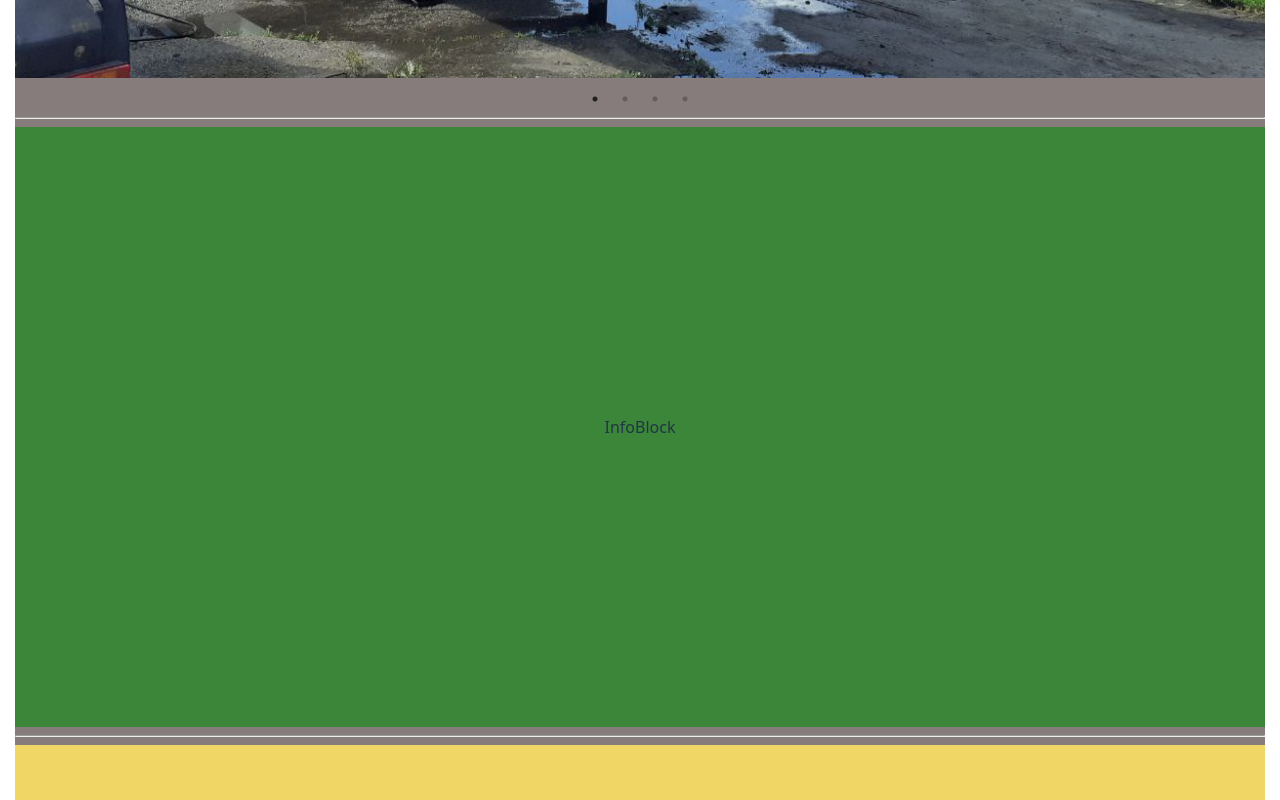
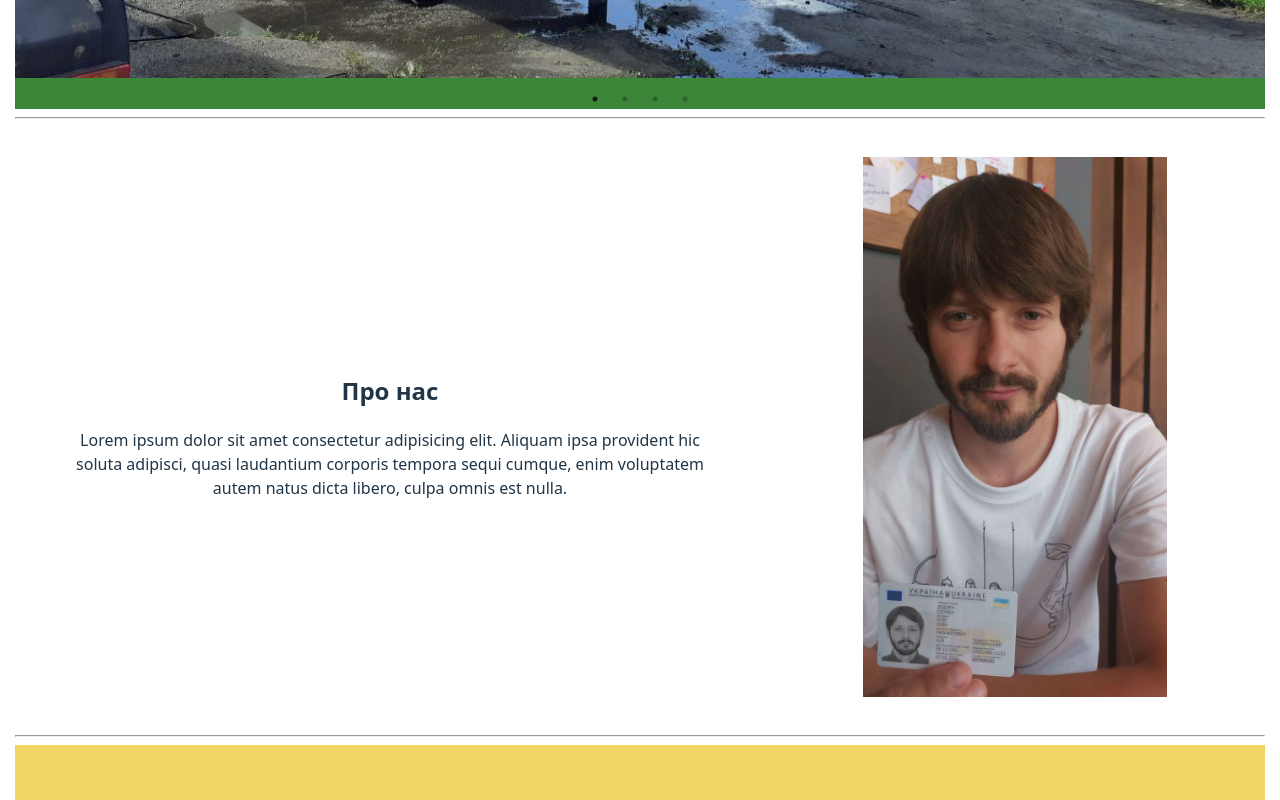
Before and after one commit to AndriyBilous/project-trucks-react, a React (Vite) app: page / in a window 1280 px wide. Shown: the part 1060-1860 px from the top of the page. Built offline with nearby package versions, Linux system fonts and the light colour scheme.

Commit message:
Add aboutUs block

```diff
--- a/src/components/InfoPageComponent/InfoPageComponent.css
+++ b/src/components/InfoPageComponent/InfoPageComponent.css
@@ -1,5 +1,5 @@
 .infoPage__container {
-  background-color: #877c7c;
+  background-color: #ffffff;
   width: 1400px;
   z-index: 1;
 }
@@ -62,6 +62,40 @@
   background-color: #3c863a;
 }
 
+.aboutUs__container {
+  display: flex;
+  flex-direction: row;
+  flex-wrap: nowrap;
+  height: 600px;
+}
+
+.aboutUs__leftSide__container {
+  width: 60%;
+  display: flex;
+  flex-direction: column;
+  align-items: center;
+  justify-content: center;
+}
+
+.aboutUs__rightSide__container {
+  width: 40%;
+  display: flex;
+  align-items: center;
+  justify-content: center;
+}
+
+.aboutUs__leftSide-title {
+}
+
+.aboutUs__leftSide-text {
+  padding: 0 60px;
+}
+
+.aboutUsImg {
+  max-height: 90%;
+  max-width: 100%;
+}
+
 @media (max-width: 1399.9px) {
   .infoPage__container {
     width: 1250px;
--- a/src/components/InfoPageComponent/InfoPageComponent.jsx
+++ b/src/components/InfoPageComponent/InfoPageComponent.jsx
@@ -3,6 +3,7 @@ import sliderImg1 from "../../assets/slider-images/main_page_slider_screen-01.jp
 import sliderImg2 from "../../assets/slider-images/main_page_slider_screen-05.jpg";
 import sliderImg3 from "../../assets/slider-images/main_page_slider_screen-06.jpg";
 import sliderImg4 from "../../assets/slider-images/main_page_slider_screen-07.jpg";
+import aboutUsImg from "../../assets/about_us_01.jpg";
 import SliderComponent from "../SliderComponent/SliderComponent";
 // import { useState } from "react";
 // import { useEffect } from "react";
@@ -16,23 +17,24 @@ function InfoPageComponent() {
 
   return (
     <div className="infoPage__container">
-      {/* <div className="slider__container"> */}
-      {/* {imgContainer.map((image, index) => {
-          return (
-            <img
-              src={image}
-              alt="slider-img"
-              key={index}
-              className="slider-img"
-            />
-          );
-        })} */}
-      <div className="slider__container">
+      <div className="slider__container green">
         <SliderComponent imgArray={imgContainer} />
       </div>
       <hr />
-      {/* </div> */}
-      <div className="bloks green">InfoBlock</div>
+      <div className="aboutUs__container">
+        <div className="aboutUs__leftSide__container">
+          <h2 className="aboutUs__leftSide-title">Про нас</h2>
+          <p className="aboutUs__leftSide-text">
+            Lorem ipsum dolor sit amet consectetur adipisicing elit. Aliquam
+            ipsa provident hic soluta adipisci, quasi laudantium corporis
+            tempora sequi cumque, enim voluptatem autem natus dicta libero,
+            culpa omnis est nulla.
+          </p>
+        </div>
+        <div className="aboutUs__rightSide__container">
+          <img src={aboutUsImg} alt="aboutUsImg" className="aboutUsImg" />
+        </div>
+      </div>
       <hr />
       <div className="bloks yellow">InfoBlock</div>
     </div>
```
Also changed, not shown: src/assets/1.png (added), src/assets/about_us_01.jpg (added).
